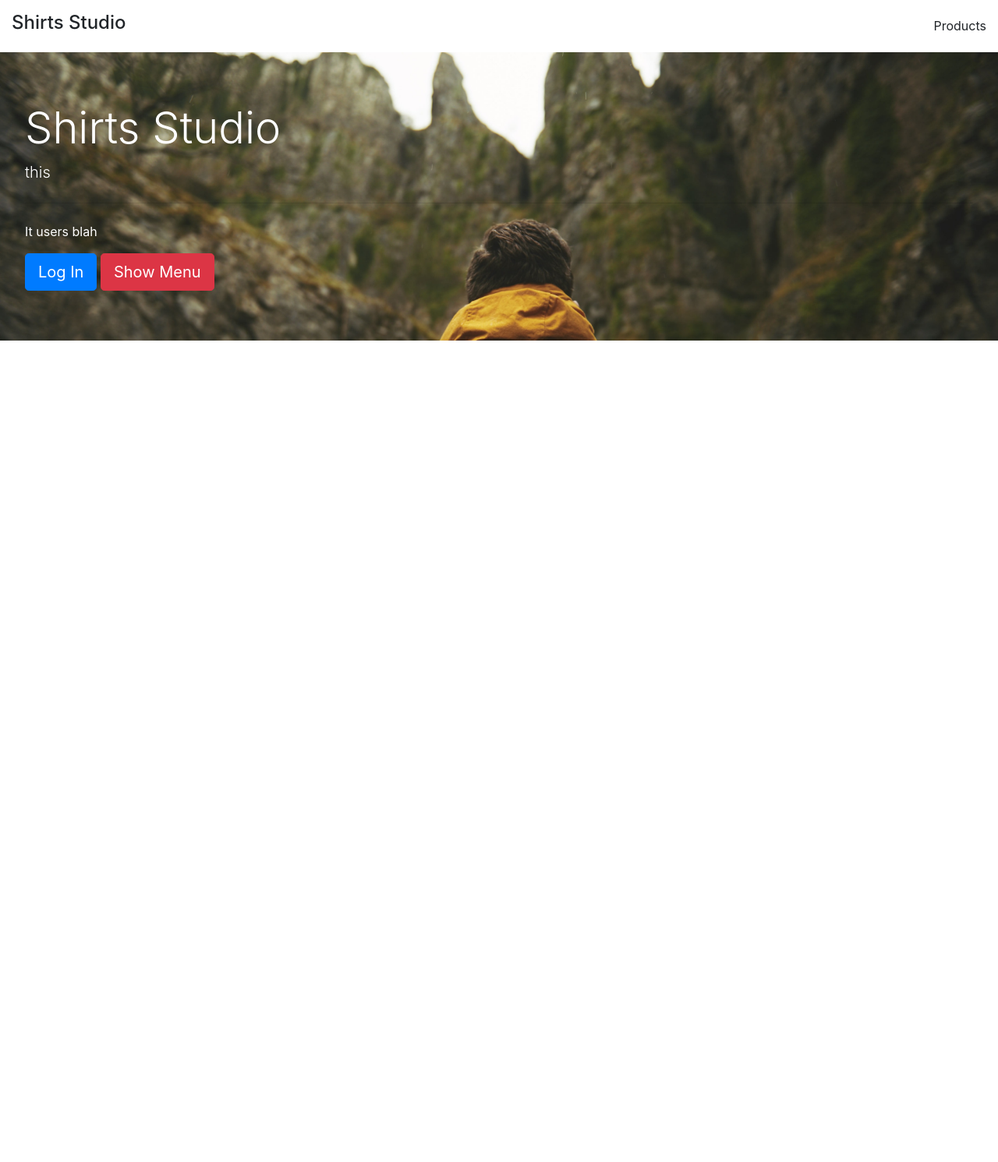
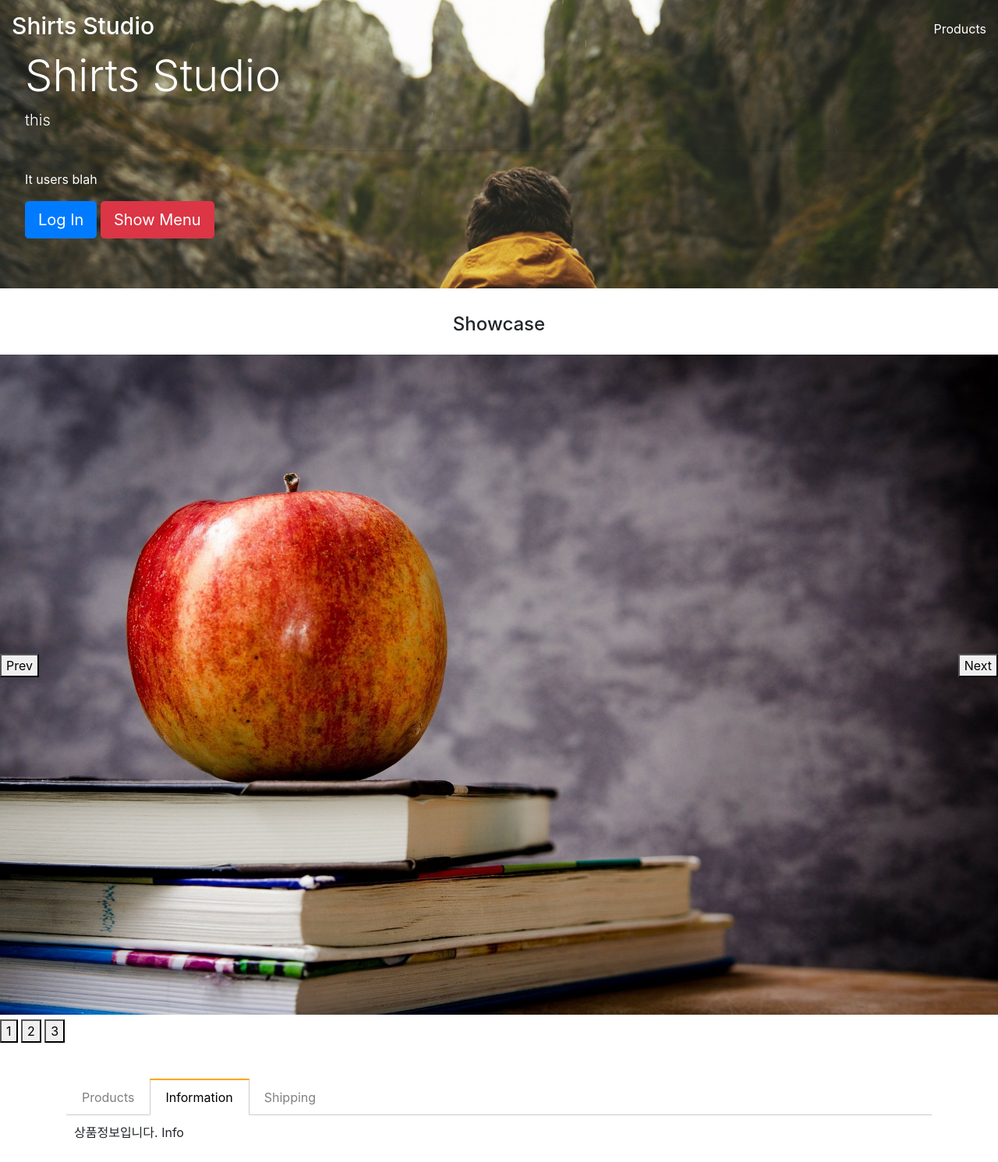
Before and after one commit to donqlee/javascript, a plain HTML site: page boot.html in a window 1280 px wide. Shown: the whole page at 78% size. Before the commit the page ends 800 px from the top, so only its background shows below. Drawn offline with nearby package versions, Linux system fonts and the light colour scheme.

Commit message:
슬라이드, 스크롤 업데이트

```diff
--- a/boot.html
+++ b/boot.html
@@ -49,7 +49,7 @@
         </div>
     </div>
     <div class="nav-menu">
-      <h4>Shirts Studio</h4>
+      <h4 id="logo" class="large-logo">Shirts Studio</h4>
       <a id="nav-sub-button">Products</a>
     </div>
     <ul class="list-group nav-sub">
@@ -66,12 +66,57 @@
       <a id="login" class="btn btn-primary btn-lg" href="#" role="button">Log In</a>
       <a id="show-menu" class="btn btn-danger btn-lg" href="#" role="button">Show Menu</a>
     </div>
+    <h4 class="my-4 text-center">Showcase</h4>
+    <div style="overflow: hidden; position: relative">
+    <div class="slide-container">
+      <div class="slide-box"><img src="img/apple1.jpg"></div>
+      <div class="slide-box"><img src="img/apple2.jpg"></div>
+      <div class="slide-box"><img src="img/apple3.jpg"></div>
+    </div>
+    <button class="slide-prev">Prev</button>
+    <button class="slide-next">Next</button>
+  </div>
 
+    <button class="slide-1">1</button>
+    <button class="slide-2">2</button>
+    <button class="slide-3">3</button>
 
+    <div class="my-5"></div>
 
+    <div class="container mt-5">
+      <ul class="list">
+        <li class="tab-button">Products</li>
+        <li class="tab-button active">Information</li>
+        <li class="tab-button">Shipping</li>
+      </ul>
+
+      <div class="tab-content">
+        <p>상품설명입니다. Product</p>
+      </div>
+      <div class="tab-content show">
+        <p>상품정보입니다. Info</p>
+      </div>
+      <div class="tab-content">
+        <p>배송정보입니다. Shipping</p>
+      </div>
+    </div>
+
+    <script src="tab.js"></script>
     <script>
+      $(window).on('scroll', function(){
+        var scroll = $(window).scrollTop();
+        if (scroll == 0){
+          $('.nav-menu').removeClass('nav-black')
+          $('#logo').removeClass('small-logo')
+        }
+        else if (scroll > 100){
+          $('.nav-menu').addClass('nav-black')
+          $('#logo').addClass('small-logo')
+        }
+
+      })
       $('#show-menu').click(function(){
-        $('.left-menu').animate({marginLeft : '0px'}, 500)
+        $('.left-menu').css('transform', 'translateX(0px)')
       })
       $('#login').click(function(){
           var black_background = $('.black-background');
@@ -119,6 +164,34 @@
           $('.nav-sub').slideToggle();
         })
 
+        //슬라이드
+        var now = 1;
+        $('.slide-1').click(function(){
+          $('.slide-container').css('transform', 'translateX(0vw)')
+          now = 1;
+        })
+        $('.slide-2').click(function(){
+          $('.slide-container').css('transform', 'translateX(-100vw)')
+          now = 2;
+        })
+        $('.slide-3').click(function(){
+          $('.slide-container').css('transform', 'translateX(-200vw)')
+          now = 3;
+        })
+
+        // 슬라이드 next, previous
+        $('.slide-next').click(function(){
+          if(now < 3){
+            $('.slide-container').css('transform', 'translateX(-'+now+'00vw)')
+            now += 1;
+          }
+        })
+        $('.slide-prev').click(function(){
+            $('.slide-container').css('transform', 'translateX(-'+ (now - 2) + '00vw)');
+            if (now > 1){
+              now -= 1;
+            }
+        })
     </script>
 
 
--- a/main.css
+++ b/main.css
@@ -14,7 +14,9 @@
   background: black;
   color: white;
   position: fixed;
-  margin-left: -150px;
+  display: block;
+  transition: all 1s;
+  transform: translateX(-150px);
 }
 .slide-down {
   transform: translateY(0px);
@@ -57,13 +59,86 @@
   justify-content: space-between;
   padding: 15px;
   align-items: center;
+  background-color: transparent;
+  position: fixed;
+  z-index: 5;
+  width: 100%;
+  color: white;
+}
+.nav-black {
+  background: white;
+  color: black;
+}
+.large-logo {
+  font-size: 30px;
+  transition: all 0.5s;
+}
+.small-logo {
+  font-size: 20px;
 }
 .nav-sub {
   display: none;
 }
 .main-background {
-  background-image: url(person.jpg);
+  background-image: url(img/person.jpg);
   background-size: cover;
   color: white;
   border-radius: 0px;
 }
+.slide-container {
+  width: 300vw;
+  transition: transform 1s;
+}
+.slide-prev {
+  position: absolute;
+  top: 45%;
+  left: 0;
+}
+.slide-next {
+  position: absolute;
+  top: 45%;
+  right: 0;
+}
+.slide-box {
+  width: 100vw;
+  float: left;
+}
+.slide-box img {
+  width: 100%;
+}
+ul.list {
+  list-style-type: none;
+  margin: 0;
+  padding: 0;
+  border-bottom: 1px solid #ccc;
+}
+ul.list::after {
+  content: "";
+  display: block;
+  clear: both;
+}
+.tab-button {
+  display: block;
+  padding: 10px 20px 10px 20px;
+  float: left;
+  margin-right: -1px;
+  margin-bottom: -1px;
+  color: grey;
+  text-decoration: none;
+  cursor: pointer;
+}
+.active {
+  border-top: 2px solid orange;
+  border-right: 1px solid #ccc;
+  border-bottom: 1px solid white;
+  border-left: 1px solid #ccc;
+  color: black;
+  margin-top: -2px;
+}
+.tab-content {
+  display: none;
+  padding: 10px;
+}
+.show {
+  display: block;
+}
```
Also changed, not shown: carousel.html (added, +39 -0 lines), img/apple1.jpg (added), img/apple2.jpg (added), img/apple3.jpg (added), img/person.jpg (renamed from person.jpg), tab.js (added).
